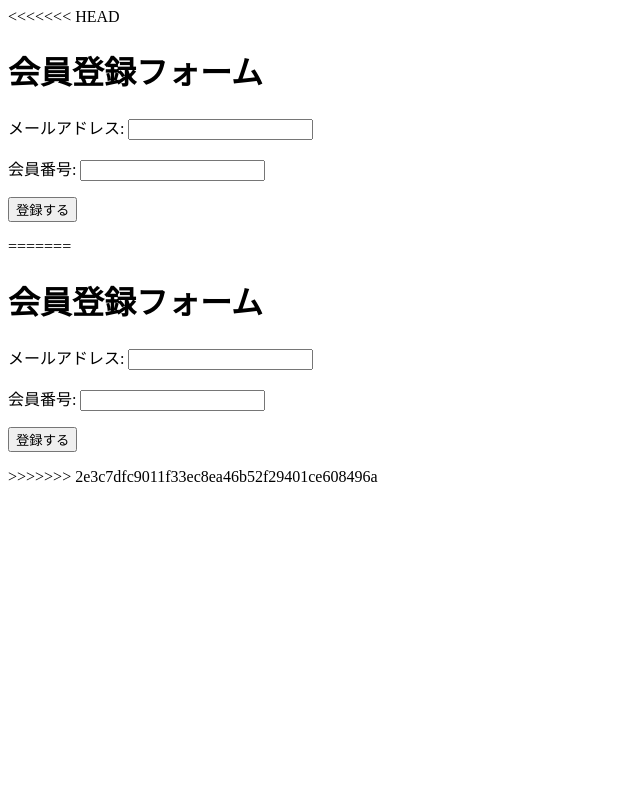
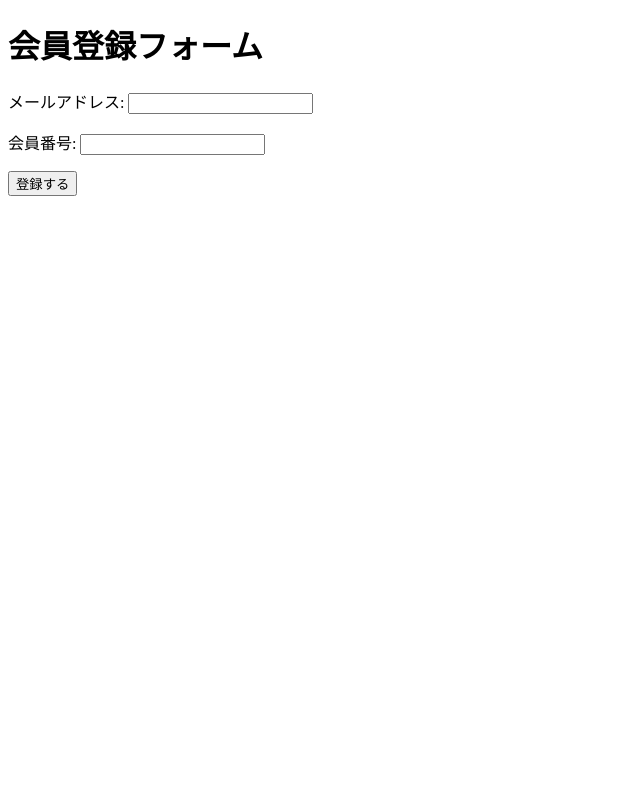
Before and after one commit to kurochandesu/test, a Flask app: page / in a window 1280 px wide. Shown: the whole page, without its empty margins (0-640 px from the left). Run offline with Flask 3, Linux system fonts and the light colour scheme.

Commit message:
Update index.html

```diff
--- a/templates/index.html
+++ b/templates/index.html
@@ -1,4 +1,3 @@
-<<<<<<< HEAD
 <!DOCTYPE html>
 <html>
 <head>
@@ -14,20 +13,3 @@
     </form>
 </body>
 </html>
-=======
-<!DOCTYPE html>
-<html>
-<head>
-    <title>会員登録フォーム</title>
-</head>
-<body>
-    <h1>会員登録フォーム</h1>
-    <form method="POST" action="/register">
-        <input type="hidden" name="line_user_id" value="{{ user_id }}">
-        <p>メールアドレス: <input type="email" name="email"></p>
-        <p>会員番号: <input type="text" name="member_number"></p>
-        <button type="submit">登録する</button>
-    </form>
-</body>
-</html>
->>>>>>> 2e3c7dfc9011f33ec8ea46b52f29401ce608496a
```
